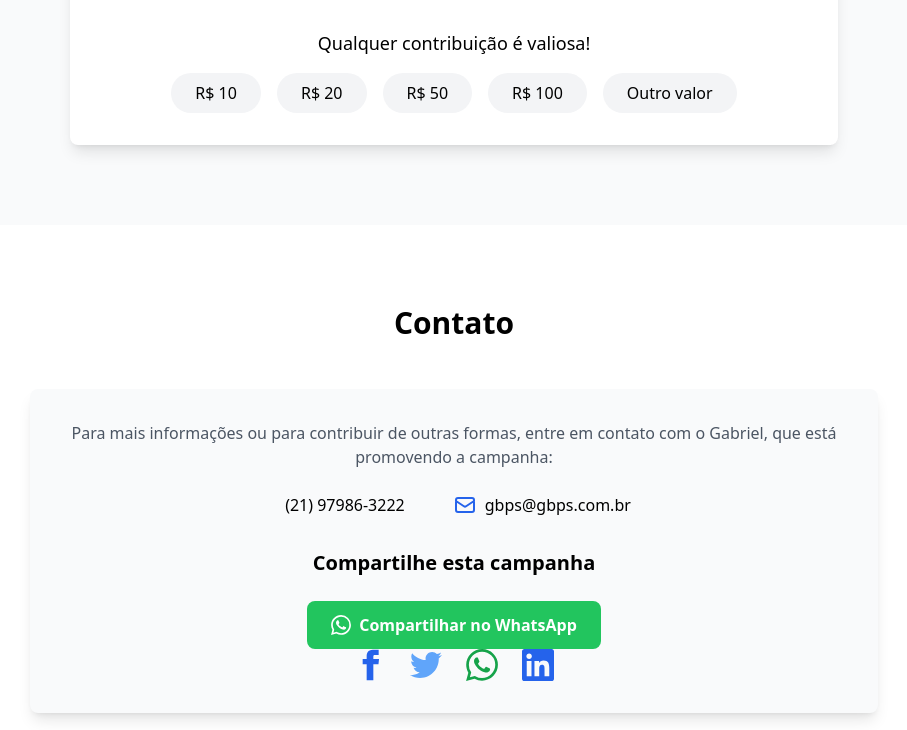
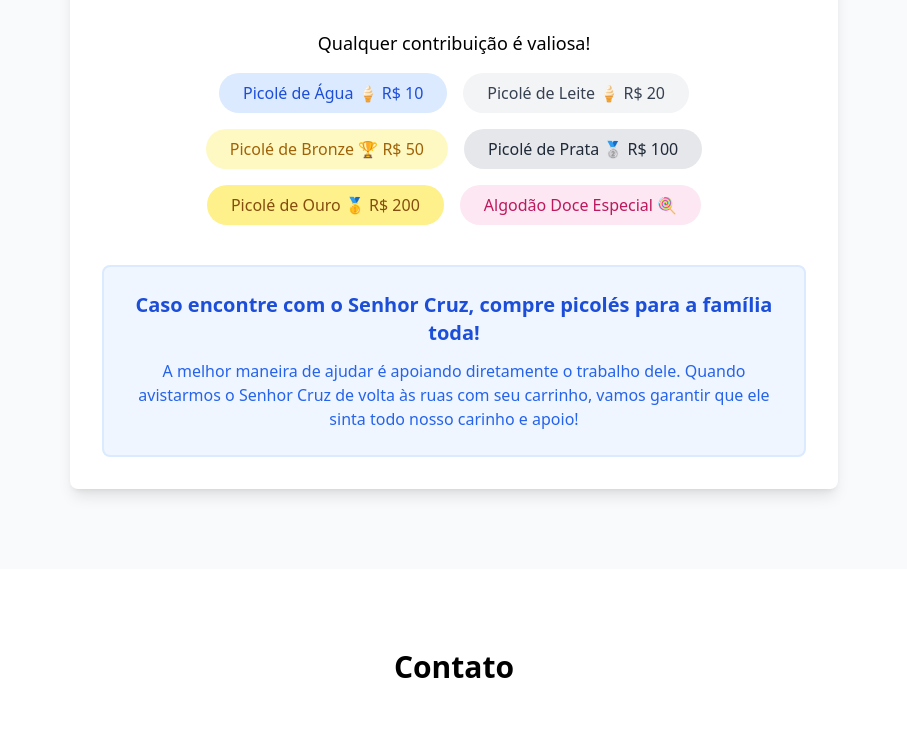
Before and after one commit to gbpinheirosilva/senhorcruz-page, a plain HTML site: page index.html in a window 1280 px wide. Shown: the part 1937-2667 px from the top of the page, without its empty margins (186-1093 px from the left). Drawn offline with nearby package versions, Linux system fonts and the light colour scheme.

Commit message:
better share options and prize tags

```diff
--- a/index.html
+++ b/index.html
@@ -129,7 +129,7 @@
             <div class="max-w-3xl mx-auto bg-white rounded-lg shadow-lg p-8">
                 <h4 class="text-2xl font-bold mb-4 text-blue-600">Transferência via PIX</h4>
                 <p class="mb-6">
-                    Todas as doações serão recebidas por Gabriel Brígido, morador do Ubá Pendotiba, que irá repassar integralmente o valor desta conta dedicada ao senhor Cruz. O valor será utilizado integralmente para custear tratamentos médicos, medicamentos e despesas familiares enquanto ele se recupera.
+                    Todas as doações serão recebidas por Gabriel Brígido, morador do Ubá Pendotiba, que irá repassar integralmente o valor desta conta dedicada ao Senhor Cruz. O valor será utilizado integralmente para custear tratamentos médicos, medicamentos e despesas familiares enquanto ele se recupera.
                 </p>
 
                 <div class="mb-8">
@@ -172,12 +172,20 @@
                 <div class="mt-8 text-center">
                     <p class="text-lg font-medium mb-4">Qualquer contribuição é valiosa!</p>
                     <div class="flex flex-wrap justify-center gap-4">
-                        <button onclick="setAmount('10')" class="bg-gray-100 hover:bg-gray-200 px-6 py-2 rounded-full">R$ 10</button>
-                        <button onclick="setAmount('20')" class="bg-gray-100 hover:bg-gray-200 px-6 py-2 rounded-full">R$ 20</button>
-                        <button onclick="setAmount('50')" class="bg-gray-100 hover:bg-gray-200 px-6 py-2 rounded-full">R$ 50</button>
-                        <button onclick="setAmount('100')" class="bg-gray-100 hover:bg-gray-200 px-6 py-2 rounded-full">R$ 100</button>
-                        <button onclick="setAmount('custom')" class="bg-gray-100 hover:bg-gray-200 px-6 py-2 rounded-full">Outro valor</button>
+                        <button onclick="setAmount('10')" class="bg-blue-100 hover:bg-blue-200 px-6 py-2 rounded-full text-blue-700 transition duration-300">Picolé de Água 🍦 R$ 10</button>
+                        <button onclick="setAmount('20')" class="bg-gray-100 hover:bg-gray-200 px-6 py-2 rounded-full text-gray-700 transition duration-300">Picolé de Leite 🍦 R$ 20</button>
+                        <button onclick="setAmount('50')" class="bg-yellow-100 hover:bg-yellow-200 px-6 py-2 rounded-full text-yellow-700 transition duration-300">Picolé de Bronze 🏆 R$ 50</button>
+                        <button onclick="setAmount('100')" class="bg-gray-200 hover:bg-gray-300 px-6 py-2 rounded-full text-gray-800 transition duration-300">Picolé de Prata 🥈 R$ 100</button>
+                        <button onclick="setAmount('200')" class="bg-yellow-200 hover:bg-yellow-300 px-6 py-2 rounded-full text-yellow-800 transition duration-300">Picolé de Ouro 🥇 R$ 200</button>
+                        <button onclick="setAmount('custom')" class="bg-pink-100 hover:bg-pink-200 px-6 py-2 rounded-full text-pink-700 transition duration-300">Algodão Doce Especial 🍭</button>
                     </div>
+                </div>
+
+                <div class="mt-10 p-6 bg-blue-50 rounded-lg border-2 border-blue-100">
+                    <h5 class="font-bold text-xl mb-3 text-center text-blue-700">Caso encontre com o Senhor Cruz, compre picolés para a família toda!</h5>
+                    <p class="text-center text-blue-600">
+                        A melhor maneira de ajudar é apoiando diretamente o trabalho dele. Quando avistarmos o Senhor Cruz de volta às ruas com seu carrinho, vamos garantir que ele sinta todo nosso carinho e apoio!
+                    </p>
                 </div>
             </div>
         </div>
@@ -211,9 +219,9 @@
 
                 <div class="mt-8">
                     <h4 class="text-xl font-bold mb-4 text-center">Compartilhe esta campanha</h4>
-                    <div class="mt-6 text-center">
-                        <a href="#" onclick="shareWhatsApp(); return false;" class="inline-flex items-center bg-green-500 hover:bg-green-600 text-white font-bold py-3 px-6 rounded-lg transition duration-300">
-                            <svg class="w-5 h-5 mr-2" fill="currentColor" viewBox="0 0 24 24">
+                    <div class="mt-12 mb-12 text-center">
+                        <a href="#" onclick="shareWhatsApp(); return false;" class="inline-flex items-center bg-green-500 hover:bg-green-600 text-white font-bold py-4 px-8 rounded-lg transition duration-300 text-lg shadow-md">
+                            <svg class="w-6 h-6 mr-3" fill="currentColor" viewBox="0 0 24 24">
                                 <path d="M17.472 14.382c-.297-.149-1.758-.867-2.03-.967-.273-.099-.471-.148-.67.15-.197.297-.767.966-.94 1.164-.173.199-.347.223-.644.075-.297-.15-1.255-.463-2.39-1.475-.883-.788-1.48-1.761-1.653-2.059-.173-.297-.018-.458.13-.606.134-.133.298-.347.446-.52.149-.174.198-.298.298-.497.099-.198.05-.371-.025-.52-.075-.149-.669-1.612-.916-2.207-.242-.579-.487-.5-.669-.51-.173-.008-.371-.01-.57-.01-.198 0-.52.074-.792.372-.272.297-1.04 1.016-1.04 2.479 0 1.462 1.065 2.875 1.213 3.074.149.198 2.096 3.2 5.077 4.487.709.306 1.262.489 1.694.625.712.227 1.36.195 1.871.118.571-.085 1.758-.719 2.006-1.413.248-.694.248-1.289.173-1.413-.074-.124-.272-.198-.57-.347m-5.421 7.403h-.004a9.87 9.87 0 01-5.031-1.378l-.361-.214-3.741.982.998-3.648-.235-.374a9.86 9.86 0 01-1.51-5.26c.001-5.45 4.436-9.884 9.888-9.884 2.64 0 5.122 1.03 6.988 2.898a9.825 9.825 0 012.893 6.994c-.003 5.45-4.437 9.884-9.885 9.884m8.413-18.297A11.815 11.815 0 0012.05 0C5.495 0 .16 5.335.157 11.892c0 2.096.547 4.142 1.588 5.945L.057 24l6.305-1.654a11.882 11.882 0 005.683 1.448h.005c6.554 0 11.89-5.335 11.893-11.893a11.821 11.821 0 00-3.48-8.413Z"/>
                             </svg>
                             Compartilhar no WhatsApp
```
